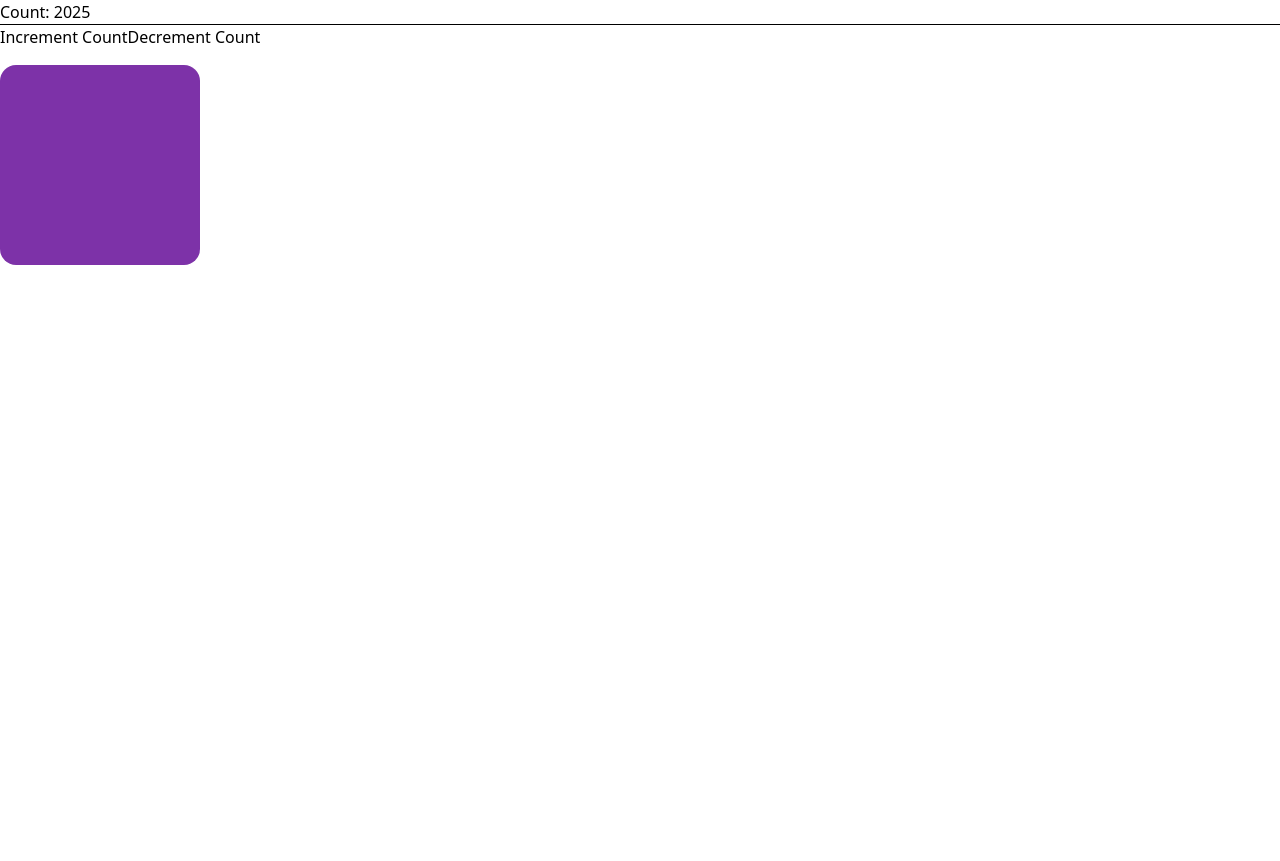
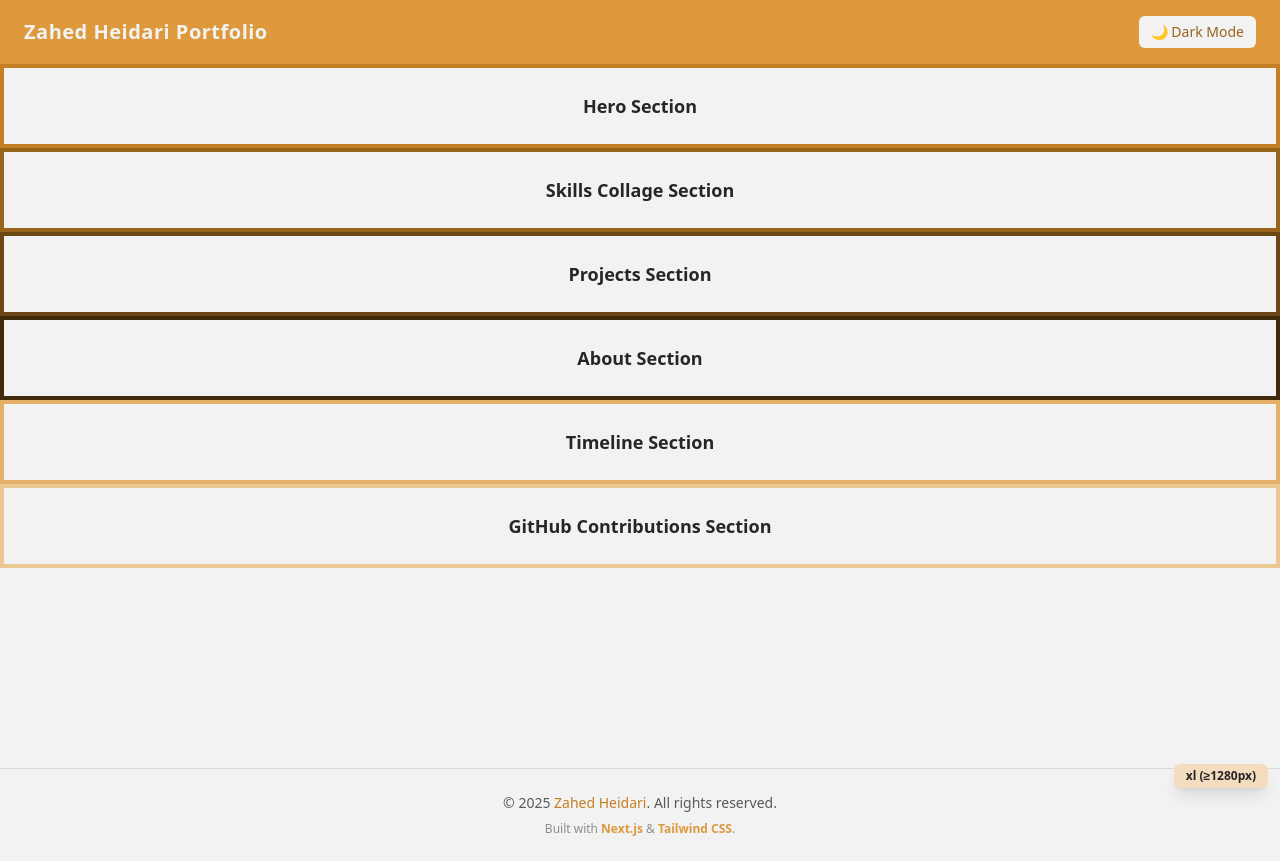
Before and after one commit to zahedh/nextjs-portfolio-website, a Next.js app: page / in a window 1280 px wide. Before the commit the page ends 800 px from the top, so only its background shows below. Built offline with nearby package versions, Linux system fonts and the light colour scheme.

Commit message:
Checkpoint
1) Starting point for screens required created.
2) Navigation to projects created.
3) Colours added to globals.css.
4) utilityHooks file created.
5) Header and Footer components started.

```diff
--- /dev/null
+++ b/src/app/(dashboard)/layout.tsx
@@ -0,0 +1,17 @@
+import BreakpointIndicator from '@/components/dev/BreakpointIndicator';
+import HeaderFooter from '@/components/layout/HeaderFooter';
+
+export default function DashboardLayout({
+  children,
+}: {
+  children: React.ReactNode;
+}) {
+  return (
+    <html lang="en">
+      <body>
+        <HeaderFooter>{children}</HeaderFooter>
+        <BreakpointIndicator />
+      </body>
+    </html>
+  );
+}
--- /dev/null
+++ b/src/app/(dashboard)/page.tsx
@@ -0,0 +1,35 @@
+export default function Home() {
+  return (
+    <main className="flex flex-col bg-neutral-100 text-neutral-900 dark:bg-neutral-900 dark:text-neutral-100">
+      {/* 2️⃣ Hero */}
+      <section className="border-brand-600 border-4 p-6 text-center">
+        <h2 className="text-lg font-semibold">Hero Section</h2>
+      </section>
+
+      {/* 3️⃣ Skills Collage */}
+      <section className="border-brand-700 border-4 p-6 text-center">
+        <h2 className="text-lg font-semibold">Skills Collage Section</h2>
+      </section>
+
+      {/* 4️⃣ Projects */}
+      <section className="border-brand-800 border-4 p-6 text-center">
+        <h2 className="text-lg font-semibold">Projects Section</h2>
+      </section>
+
+      {/* 5️⃣ About */}
+      <section className="border-brand-900 border-4 p-6 text-center">
+        <h2 className="text-lg font-semibold">About Section</h2>
+      </section>
+
+      {/* 6️⃣ Timeline */}
+      <section className="border-brand-400 border-4 p-6 text-center">
+        <h2 className="text-lg font-semibold">Timeline Section</h2>
+      </section>
+
+      {/* 7️⃣ GitHub Contributions */}
+      <section className="border-brand-300 border-4 p-6 text-center">
+        <h2 className="text-lg font-semibold">GitHub Contributions Section</h2>
+      </section>
+    </main>
+  );
+}
--- /dev/null
+++ b/src/app/(dashboard)/projects/[slug]/page.tsx
@@ -0,0 +1,12 @@
+import { notFound } from 'next/navigation';
+
+export default async function ProjectExpanded({
+  params,
+}: {
+  params: Promise<{ slug: string }>;
+}) {
+  const { slug } = await params;
+  if (!slug) notFound();
+
+  return <div>Project: {slug}</div>;
+}
--- a/src/app/globals.css
+++ /dev/null
@@ -1,8 +0,0 @@
-@import 'tailwindcss';
-
-@theme {
-  --color-primary: #32a852;
-  --color-secondary: #7d32a8;
-  --color-background: #a83283;
-  --color-foreground: #a88932;
-}
--- a/src/app/layout.tsx
+++ b/src/app/layout.tsx
@@ -1,7 +1,7 @@
 import type { Metadata } from 'next';
 import { Geist, Geist_Mono } from 'next/font/google';
 import { GlobalStoreProvider } from '@/providers/global-store-provider';
-import './globals.css';
+import '../styles/globals.css';
 
 const geistSans = Geist({
   variable: '--font-geist-sans',
@@ -17,6 +17,26 @@ export const metadata: Metadata = {
   title: 'Next.js Portfolio Website for Zahed Heidari',
   description:
     "A portfolio website built with Next.js showcasing Zahed Heidari's projects and skills.",
+  authors: [{ name: 'Zahed Heidari' }],
+  keywords: [
+    'Zahed Heidari',
+    'Next.js Portfolio',
+    'Frontend Developer',
+    'React',
+    'TypeScript',
+    'Tailwind CSS',
+    'Web Development',
+    'Projects',
+    'Skills',
+    'Resume',
+    'Contact',
+    'AI',
+  ],
+  metadataBase: new URL('https://yourdomain.com'),
+  robots: {
+    index: true,
+    follow: true,
+  },
 };
 
 export default function RootLayout({
--- a/src/app/page.tsx
+++ /dev/null
@@ -1,29 +0,0 @@
-'use client';
-
-import { useGlobalStore } from '@/providers/global-store-provider';
-import { motion } from 'motion/react';
-
-export default function Home() {
-  const { count, incrementCount, decrementCount } = useGlobalStore(
-    (state) => state
-  );
-  return (
-    <div className="min-h-screen">
-      <div className="mb-4">
-        Count: {count}
-        <hr />
-        <button type="button" onClick={incrementCount}>
-          Increment Count
-        </button>
-        <button type="button" onClick={decrementCount}>
-          Decrement Count
-        </button>
-      </div>
-      <motion.div
-        className={'bg-secondary h-[200px] w-[200px] rounded-2xl'}
-        animate={{ rotate: 360 }}
-        transition={{ duration: 1 }}
-      />
-    </div>
-  );
-}
--- /dev/null
+++ b/src/components/dev/BreakpointIndicator.tsx
@@ -0,0 +1,17 @@
+'use client';
+
+export default function BreakpointIndicator() {
+  if (process.env.NODE_ENV !== 'development') return null;
+
+  return (
+    <div className="bg-brand-600 sm:bg-brand-500 md:bg-brand-400 lg:bg-brand-300 xl:bg-brand-200 2xl:bg-brand-100 fixed right-3 bottom-3 z-50 rounded-md px-3 py-1 text-xs font-semibold text-neutral-900 shadow-lg transition-colors">
+      {/* Breakpoint labels (only one visible per range) */}
+      <span className="block sm:hidden">xs (&lt;640px)</span>
+      <span className="hidden sm:block md:hidden">sm (≥640px)</span>
+      <span className="hidden md:block lg:hidden">md (≥768px)</span>
+      <span className="hidden lg:block xl:hidden">lg (≥1024px)</span>
+      <span className="hidden xl:block 2xl:hidden">xl (≥1280px)</span>
+      <span className="hidden 2xl:block">2xl (≥1536px)</span>
+    </div>
+  );
+}
--- /dev/null
+++ b/src/components/layout/Footer.tsx
@@ -0,0 +1,25 @@
+export default function Footer() {
+  return (
+    <footer className="flex flex-col items-center justify-center gap-2 border-t border-neutral-200 bg-neutral-100 py-6 text-neutral-700 dark:border-neutral-800 dark:bg-neutral-900 dark:text-neutral-300">
+      <p className="text-center text-sm">
+        © {new Date().getFullYear()}{' '}
+        <span className="text-brand-600 dark:text-brand-400 font-medium">
+          Zahed Heidari
+        </span>
+        . All rights reserved.
+      </p>
+
+      <p className="text-xs text-neutral-500 dark:text-neutral-400">
+        Built with{' '}
+        <span className="text-brand-500 dark:text-brand-300 font-semibold">
+          Next.js
+        </span>{' '}
+        &{' '}
+        <span className="text-brand-500 dark:text-brand-300 font-semibold">
+          Tailwind CSS
+        </span>
+        .
+      </p>
+    </footer>
+  );
+}
--- /dev/null
+++ b/src/components/layout/Header.tsx
@@ -0,0 +1,21 @@
+'use client';
+import { useThemeToggle } from '@/hooks/utilityHooks';
+
+export default function Header() {
+  const { isDark, toggleTheme } = useThemeToggle();
+
+  return (
+    <header className="bg-brand-500 dark:bg-brand-700 flex items-center justify-between px-6 py-4 text-neutral-100">
+      <h1 className="text-xl font-semibold tracking-wide">
+        Zahed Heidari Portfolio
+      </h1>
+
+      <button
+        onClick={toggleTheme}
+        className="text-brand-700 dark:text-brand-300 rounded-md bg-neutral-100 px-3 py-1.5 text-sm font-medium transition hover:opacity-80 dark:bg-neutral-800"
+      >
+        {isDark ? '☀️ Light Mode' : '🌙 Dark Mode'}
+      </button>
+    </header>
+  );
+}
--- /dev/null
+++ b/src/components/layout/HeaderFooter.tsx
@@ -0,0 +1,18 @@
+import Header from './Header';
+import Footer from './Footer';
+
+export default function HeaderFooter({
+  children,
+}: {
+  children: React.ReactNode;
+}) {
+  return (
+    <>
+      <Header />
+      <main className="min-h-[calc(100vh-6rem)] flex-grow bg-neutral-100 text-neutral-900 dark:bg-neutral-900 dark:text-neutral-100">
+        {children}
+      </main>
+      <Footer />
+    </>
+  );
+}
--- /dev/null
+++ b/src/hooks/utilityHooks.ts
@@ -0,0 +1,26 @@
+'use client';
+import { useEffect, useState } from 'react';
+
+/** Handles light/dark theme switching and persistence */
+export function useThemeToggle() {
+  const [isDark, setIsDark] = useState(false);
+
+  useEffect(() => {
+    const storedTheme = localStorage.getItem('theme');
+    if (storedTheme === 'dark') {
+      document.documentElement.classList.add('dark');
+      setIsDark(true);
+    }
+  }, []);
+
+  const toggleTheme = () => {
+    const html = document.documentElement;
+    const nextTheme = isDark ? 'light' : 'dark';
+
+    html.classList.toggle('dark');
+    localStorage.setItem('theme', nextTheme);
+    setIsDark(!isDark);
+  };
+
+  return { isDark, toggleTheme };
+}
--- /dev/null
+++ b/src/styles/globals.css
@@ -0,0 +1,39 @@
+@import 'tailwindcss';
+
+@theme {
+  /* Neutral scale */
+  --color-neutral-100: #f2f2f2;
+  --color-neutral-200: #d9d9d9;
+  --color-neutral-300: #bfbfbf;
+  --color-neutral-400: #a6a6a6;
+  --color-neutral-500: #8c8c8c;
+  --color-neutral-600: #737373;
+  --color-neutral-700: #595959;
+  --color-neutral-800: #404040;
+  --color-neutral-900: #262626;
+
+  /* Brand scale (Light Mode) */
+  --color-brand-100: #fbf4e9;
+  --color-brand-200: #f4ddbe;
+  --color-brand-300: #ecc693;
+  --color-brand-400: #e4af67;
+  --color-brand-500: #dd993c;
+  --color-brand-600: #c37f22;
+  --color-brand-700: #98631b;
+  --color-brand-800: #6c4713;
+  --color-brand-900: #412a0b;
+}
+
+/* Enable dark mode using .dark on <html> or <body> */
+@custom-variant dark (&:where(.dark, .dark *));
+.dark {
+  --color-brand-100: #d98d26;
+  --color-brand-200: #cc8524;
+  --color-brand-300: #bb7a21;
+  --color-brand-400: #a96e1e;
+  --color-brand-500: #98631b;
+  --color-brand-600: #825517;
+  --color-brand-700: #6d4713;
+  --color-brand-800: #57390f;
+  --color-brand-900: #412b0c;
+}
```
Also changed, not shown: 1 other file (tests, documents, lock files or other folders).
